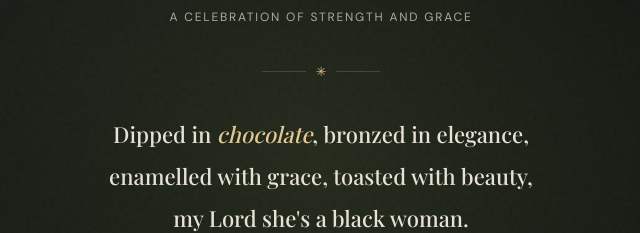
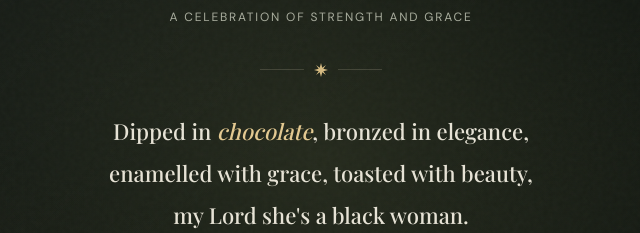
Before and after one commit to LoicDaGreat/poem, a plain HTML site: page index.html in a window 1280 px wide. Shown: the part 247-480 px from the top of the page, 319-959 px from the left. Drawn offline with nearby package versions, Linux system fonts and the light colour scheme; a web font is replaced by a local one.

Commit message:
Use a consistent SVG ornament across devices

```diff
--- a/index.html
+++ b/index.html
@@ -106,7 +106,7 @@
 
     .ornament { display: flex; align-items: center; justify-content: center; gap: 10px; margin-bottom: 34px; color: var(--gold); }
     .ornament span { width: 44px; height: 1px; background: var(--line); }
-    .ornament b { font-size: .8rem; font-weight: 400; }
+    .ornament svg { display: block; width: 14px; height: 14px; fill: currentColor; }
 
     .poem {
       color: #e6e2d5;
@@ -136,7 +136,7 @@
     <article class="poem-card" aria-labelledby="poem-title">
       <h1 id="poem-title">Black Woman</h1>
       <p class="subtitle">A celebration of strength and grace</p>
-      <div class="ornament" aria-hidden="true"><span></span><b>✳</b><span></span></div>
+      <div class="ornament" aria-hidden="true"><span></span><svg viewBox="0 0 24 24"><path d="M12 0 14.2 8.1 20.5 3.5 16 9.8 24 12l-8 2.2 4.5 6.3-6.3-4.6L12 24l-2.2-8.1-6.3 4.6L8 14.2 0 12l8-2.2-4.5-6.3 6.3 4.6z" /></svg><span></span></div>
       <div class="poem">
         <p class="stanza">Dipped in <em>chocolate</em>, bronzed in elegance,<br />enamelled with grace, toasted with beauty,<br />my Lord she's a black woman.<br />Her strength comes in different shades and colours.</p>
         <p class="stanza">I could compare her to a <em>sunflower</em>.<br />On her darkest days she stands tall and faces the sun.<br />She owes nobody nothing, she is <em>born worthy</em>.</p>
```
